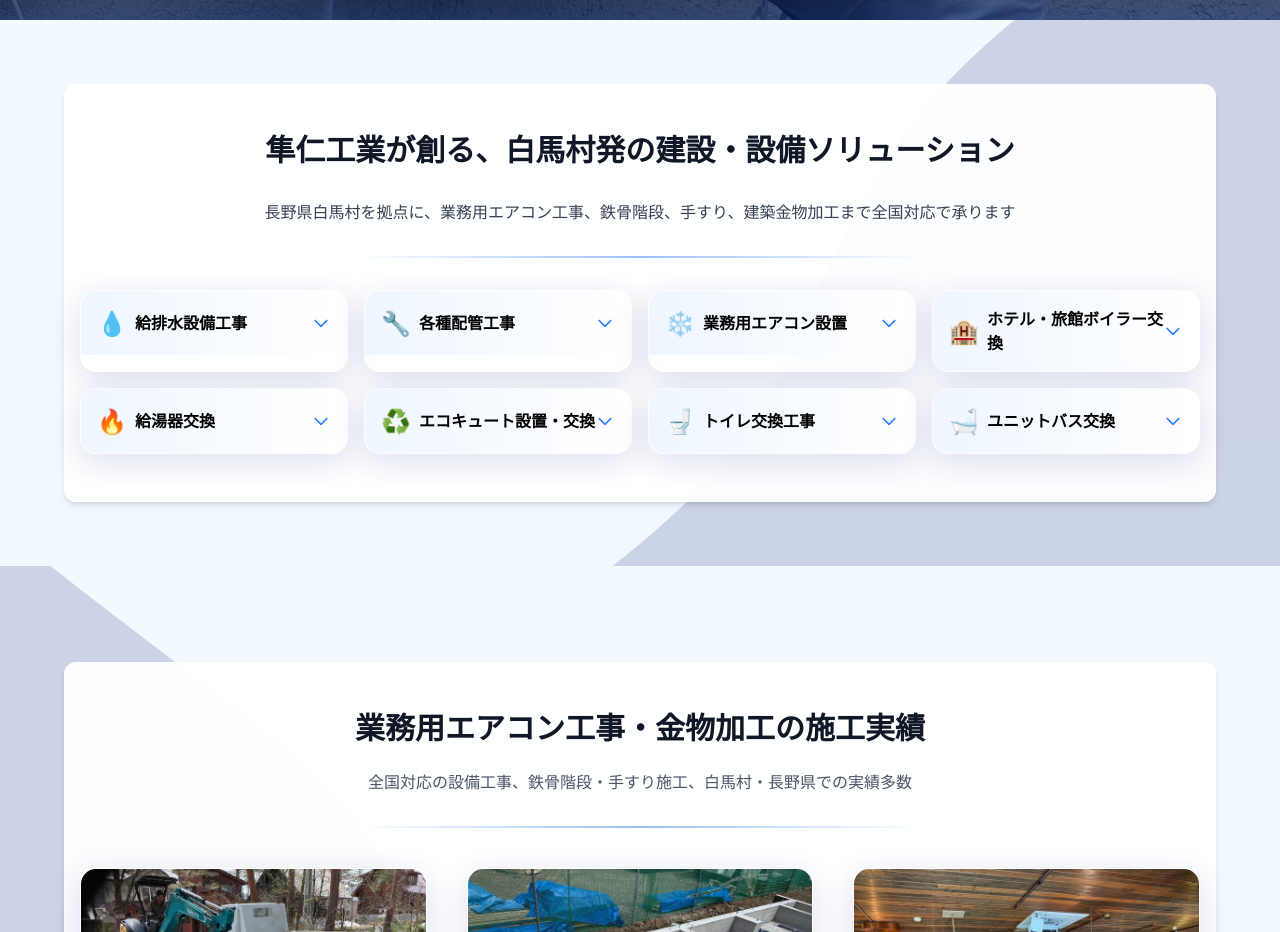
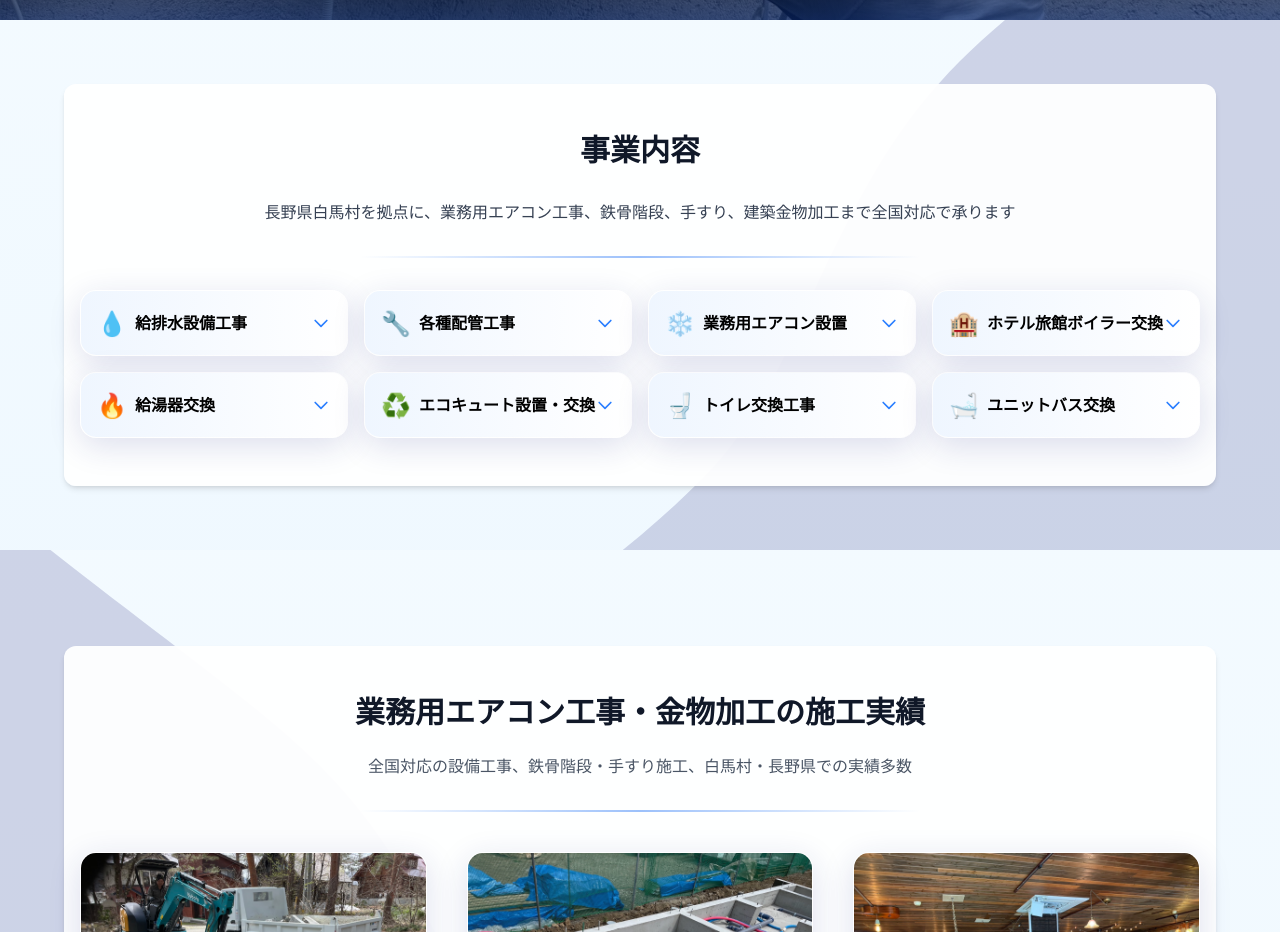
Before and after one commit to sobanotoriko/hayato-kogyo, a Next.js app: page /hayato-kogyo/ in a window 1280 px wide. Shown: the part 780-1712 px from the top of the page. Built offline with nearby package versions, Linux system fonts and the light colour scheme.

Commit message:
デザイン修正: 事業内容タイトルを変更、ボイラー交換の中点を削除、実績見出し文字色を黒に変更

```diff
--- a/src/app/page.tsx
+++ b/src/app/page.tsx
@@ -85,7 +85,7 @@ export default function Home() {
       icon: '❄️',
     },
     {
-      title: 'ホテル・旅館ボイラー交換',
+      title: 'ホテル旅館ボイラー交換',
       description: '宿泊施設向けの大型ボイラー交換を専門に行います。省エネ機種への更新で運転コスト削減にも貢献します。',
       icon: '🏨',
     },
@@ -218,7 +218,7 @@ export default function Home() {
       <WaveBackground id="services" className="py-16 water-ripple" waveType="right" bgColor="bg-blue-50">
         <div className="container mx-auto px-4">
           <div className="bg-white/95 rounded-xl py-12 px-4 shadow-md">
-            <h2 className="text-3xl font-bold text-center mb-8 text-gray-900">隼仁工業が創る、白馬村発の建設・設備ソリューション</h2>
+            <h2 className="text-3xl font-bold text-center mb-8 text-gray-900">事業内容</h2>
             <p className="text-center text-gray-700 mb-8 max-w-3xl mx-auto">長野県白馬村を拠点に、業務用エアコン工事、鉄骨階段、手すり、建築金物加工まで全国対応で承ります</p>
             <div className="water-divider"></div>
 
@@ -286,7 +286,7 @@ export default function Home() {
                     <div className="absolute inset-0 bg-gradient-to-t from-black/50 to-transparent opacity-0 hover:opacity-100 transition-opacity duration-500"></div>
                   </div>
                   <div className="p-8">
-                    <h3 className="text-xl font-bold mb-3 text-center text-primary-dark">{project.title}</h3>
+                    <h3 className="text-xl font-bold mb-3 text-center text-black">{project.title}</h3>
                     <p className="text-gray-600 text-center">{project.description}</p>
                   </div>
                 </div>
```
Also changed, not shown: 6 other files (tests, documents, lock files or other folders).
